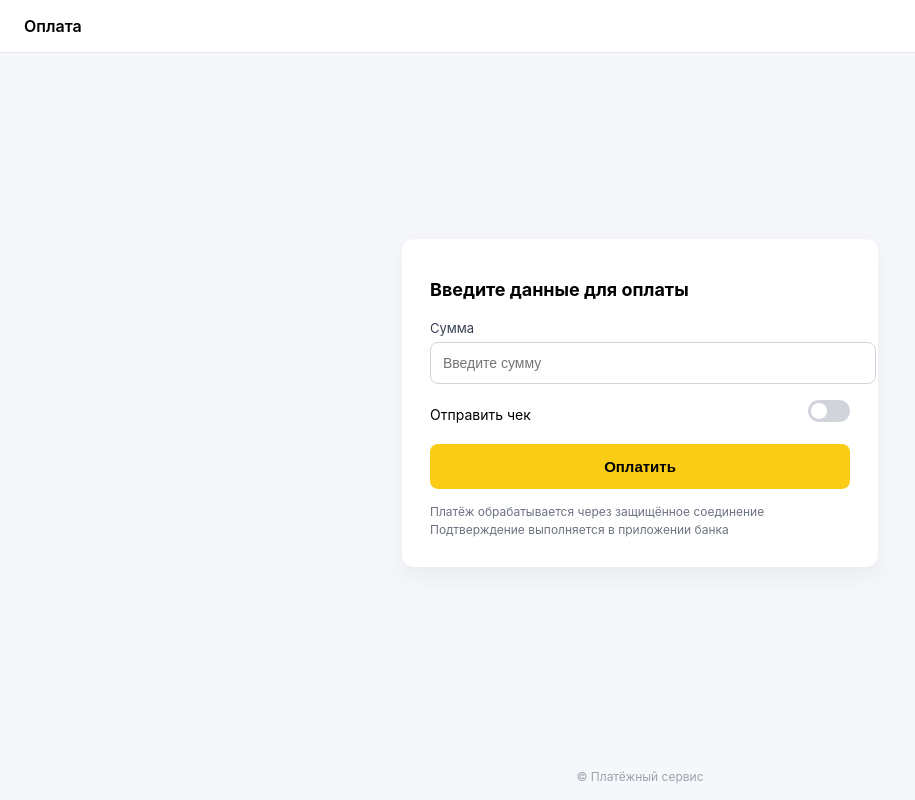
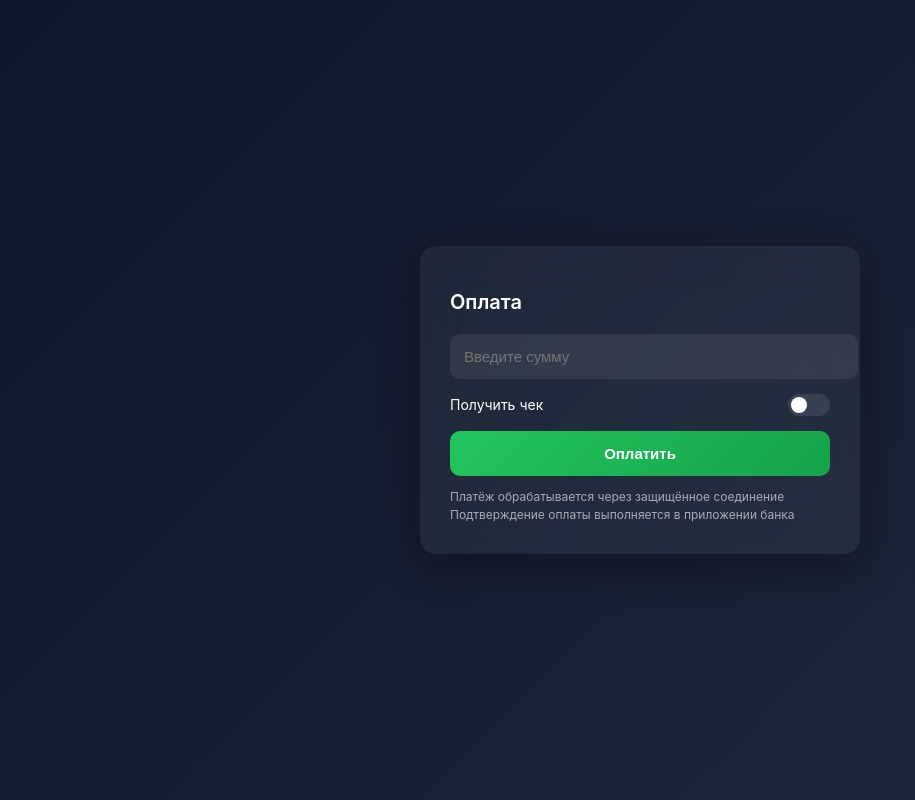
Before and after one commit to sevik2302/payment-server, a website: page public/index.html in a window 1280 px wide. Shown: the whole page, without its empty margins (0-915 px from the left). Drawn offline with Linux system fonts and the light colour scheme.

Commit message:
Update index.html

```diff
--- a/public/index.html
+++ b/public/index.html
@@ -9,78 +9,54 @@
 body {
     margin: 0;
     font-family: -apple-system, BlinkMacSystemFont, "Segoe UI", Roboto;
-    background: #f5f7fa;
-    display: flex;
-    flex-direction: column;
-    min-height: 100vh;
-}
-
-/* верхняя панель */
-.header {
-    background: white;
-    padding: 16px 24px;
-    border-bottom: 1px solid #e5e7eb;
-    font-weight: 600;
-    font-size: 16px;
-}
-
-/* центр */
-.wrapper {
-    flex: 1;
+    background: linear-gradient(135deg, #0f172a, #1e293b);
     display: flex;
     justify-content: center;
     align-items: center;
+    height: 100vh;
+    color: white;
 }
 
-/* карточка */
 .container {
-    background: white;
-    padding: 28px;
-    border-radius: 12px;
+    background: rgba(255,255,255,0.05);
+    backdrop-filter: blur(20px);
+    padding: 30px;
+    border-radius: 16px;
     width: 100%;
-    max-width: 420px;
-    box-shadow: 0 10px 25px rgba(0,0,0,0.05);
+    max-width: 380px;
+    box-shadow: 0 10px 40px rgba(0,0,0,0.4);
+    animation: fadeIn 0.5s ease;
 }
 
-/* заголовок */
 h1 {
-    font-size: 18px;
+    font-size: 20px;
     margin-bottom: 20px;
-}
-
-/* поля */
-.input-group {
-    margin-bottom: 16px;
-}
-
-label {
-    display: block;
-    font-size: 13px;
-    margin-bottom: 6px;
-    color: #374151;
+    font-weight: 600;
 }
 
 input {
     width: 100%;
-    padding: 12px;
-    border-radius: 8px;
-    border: 1px solid #d1d5db;
-    font-size: 14px;
+    padding: 14px;
+    margin-bottom: 15px;
+    border-radius: 10px;
+    border: none;
+    background: rgba(255,255,255,0.08);
+    color: white;
     outline: none;
+    font-size: 15px;
 }
 
 input:focus {
-    border-color: #facc15;
+    background: rgba(255,255,255,0.12);
 }
 
-/* кнопка */
 button {
     width: 100%;
     padding: 14px;
-    border-radius: 8px;
+    border-radius: 10px;
     border: none;
-    background: #facc15;
-    color: black;
+    background: linear-gradient(135deg, #22c55e, #16a34a);
+    color: white;
     font-weight: 600;
     font-size: 15px;
     cursor: pointer;
@@ -88,15 +64,15 @@ button {
 }
 
 button:hover {
-    background: #eab308;
+    transform: translateY(-1px);
 }
 
-/* тумблер */
+/* toggle */
 .toggle {
     display: flex;
     justify-content: space-between;
     align-items: center;
-    margin-bottom: 16px;
+    margin-bottom: 15px;
     font-size: 14px;
 }
 
@@ -112,7 +88,7 @@ button:hover {
 
 .slider {
     position: absolute;
-    background: #d1d5db;
+    background: #374151;
     border-radius: 20px;
     top:0;left:0;right:0;bottom:0;
     transition: .3s;
@@ -131,7 +107,7 @@ button:hover {
 }
 
 input:checked + .slider {
-    background:#facc15;
+    background:#22c55e;
 }
 
 input:checked + .slider:before {
@@ -142,60 +118,48 @@ input:checked + .slider:before {
     display: none;
 }
 
-/* инфо */
+/* info text */
 .info {
     font-size: 12px;
-    color: #6b7280;
-    margin-top: 14px;
+    opacity: 0.6;
+    margin-top: 12px;
     line-height: 1.5;
 }
 
-/* футер */
-.footer {
-    text-align: center;
-    font-size: 12px;
-    color: #9ca3af;
-    padding: 16px;
+/* animation */
+@keyframes fadeIn {
+    from {opacity:0; transform:translateY(20px);}
+    to {opacity:1; transform:translateY(0);}
 }
 </style>
 </head>
 
 <body>
 
-<div class="header">
-    Оплата
-</div>
-
-<div class="wrapper">
 <div class="container">
-
-<h1>Введите данные для оплаты</h1>
+<h1>Оплата</h1>
 
 <form action="/create-payment" method="POST">
 
-<div class="input-group">
-    <label>Сумма</label>
-    <input type="number" name="amount" placeholder="Введите сумму" required>
-</div>
+<input type="number" name="amount" placeholder="Введите сумму" required>
 
 <div class="toggle">
-    <span>Отправить чек</span>
+    <span>Получить чек</span>
     <label class="switch">
         <input type="checkbox" id="toggleEmail">
         <span class="slider"></span>
     </label>
 </div>
 
-<div id="emailField" class="hidden input-group">
-    <label>Email</label>
-    <input type="email" name="email" placeholder="example@mail.com">
+<div id="emailField" class="hidden">
+    <input type="email" name="email" placeholder="Email для чека">
 </div>
 
 <button type="submit">Оплатить</button>
 
 <div class="info">
 Платёж обрабатывается через защищённое соединение<br>
-Подтверждение выполняется в приложении банка
+Подтверждение оплаты выполняется в приложении банка
 </div>
 
 <div id="receiptInfo" class="info hidden">
@@ -203,11 +167,6 @@ input:checked + .slider:before {
 </div>
 
 </form>
-</div>
-</div>
-
-<div class="footer">
-© Платёжный сервис
 </div>
 
 <script>
```
